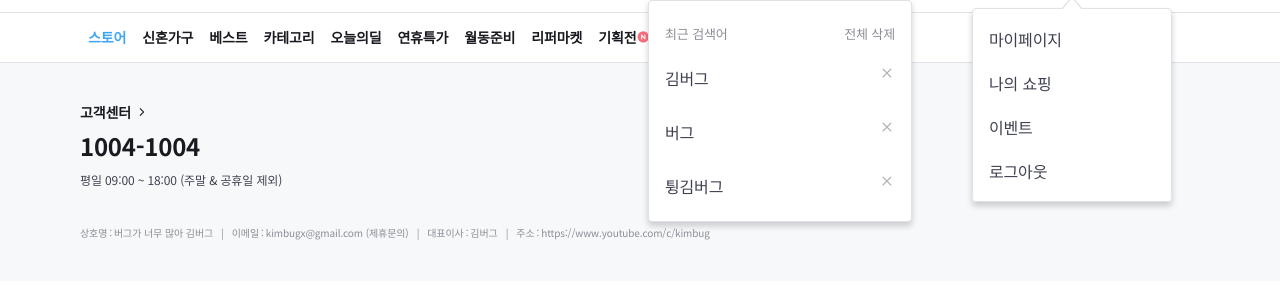
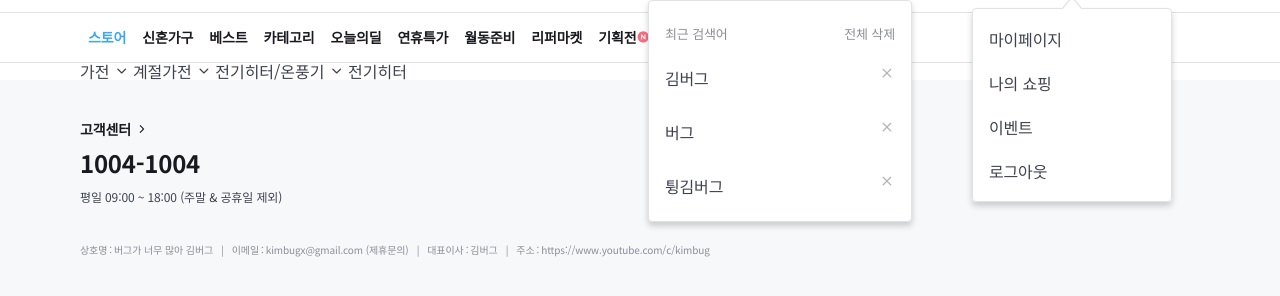
Before and after one commit to Kayoungkimjs/tomorrow-house, a website: page index.html in a window 1280 px wide. Shown: the part 68-364 px from the top of the page. Drawn offline with Linux system fonts and the light colour scheme; files whose address does not match are found by name.

Commit message:
🚧 Mark up a breadcrumb component

```diff
--- a/index.html
+++ b/index.html
@@ -226,7 +226,32 @@
       </nav>
     </header>
 
-    <!-- <main class="product-show">상품 상세 페이지 본론</main> -->
+    <main class="product-show">
+      <div class="container">
+        <div class="row">
+          <div class="col-sm-4">
+            <header class="breadcrumb">
+              <h3 class="visually-hidden" aria-label="breadcrumb">
+                breadcrumb
+              </h3>
+              <a href="/">
+                가전
+                <i class="ic-chevron" aria-hidden></i>
+              </a>
+              <a href="/">
+                계절가전
+                <i class="ic-chevron" aria-hidden></i>
+              </a>
+              <a href="/">
+                전기히터/온풍기
+                <i class="ic-chevron" aria-hidden></i>
+              </a>
+              <a href="/"> 전기히터 </a>
+            </header>
+          </div>
+        </div>
+      </div>
+    </main>
 
     <footer class="global-footer">
       <div class="container">
```
